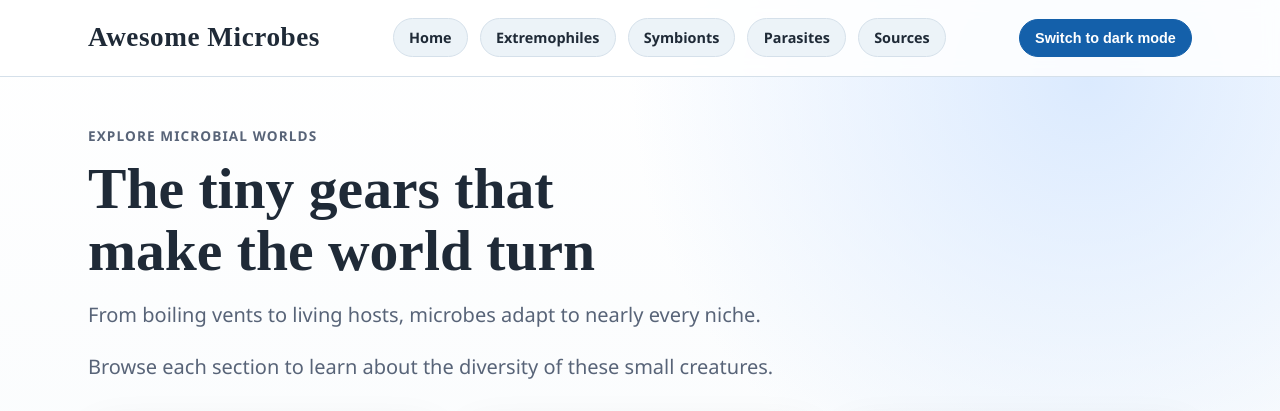
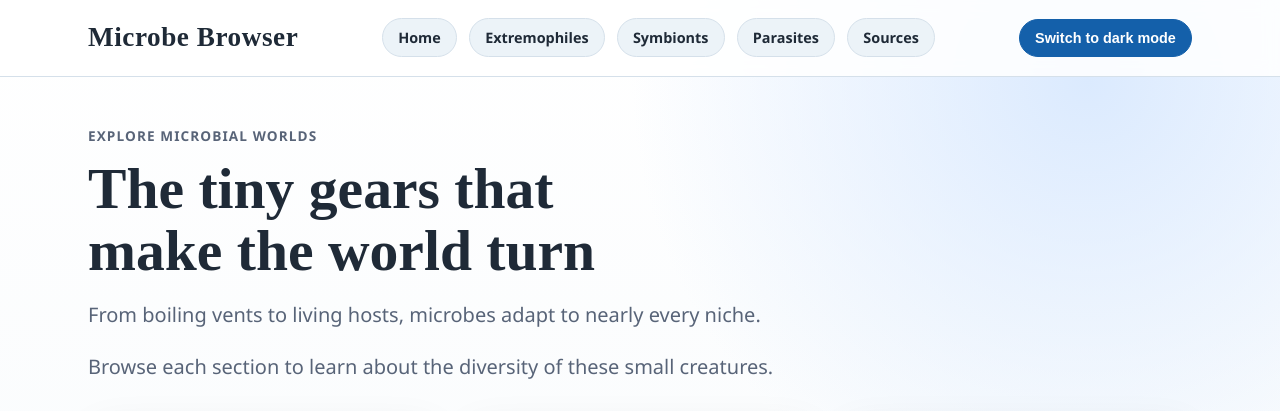
Before and after one commit to aram2608/awesome-microbes, a FastAPI app: page / in a window 1280 px wide. Shown: the top 411 px of the page. Run offline with FastAPI, Linux system fonts and the light colour scheme.

```diff
--- a/templates/base.html
+++ b/templates/base.html
@@ -4,7 +4,7 @@
         <meta charset="UTF-8">
         <meta name="viewport" content="width=device-width, initial-scale=1.0">
         <meta name="color-scheme" content="light dark">
-        <title>{% block title %}Awesome Microbes{% endblock %}</title>
+        <title>{% block title %}Microbe Browser{% endblock %}</title>
         <link rel="stylesheet" href="{{ url_for('static', path='styles/styles.css') }}">
         {% block styles %}{% endblock %}
     </head>
@@ -13,7 +13,7 @@
 
         <header class="header">
             <div class="nav-container">
-                <a class="site-brand" href="{{ url_for('home') }}">Awesome Microbes</a>
+                <a class="site-brand" href="{{ url_for('home') }}">Microbe Browser</a>
 
                 <nav aria-label="Primary navigation">
                     <ul class="nav-links">
--- a/templates/home.html
+++ b/templates/home.html
@@ -1,6 +1,6 @@
 {% extends 'base.html' %}
 
-{% block title %}Awesome Microbes{% endblock %}
+{% block title %}Microbe Browser{% endblock %}
 
 {% block content %}
 <section class="page-intro">
```
